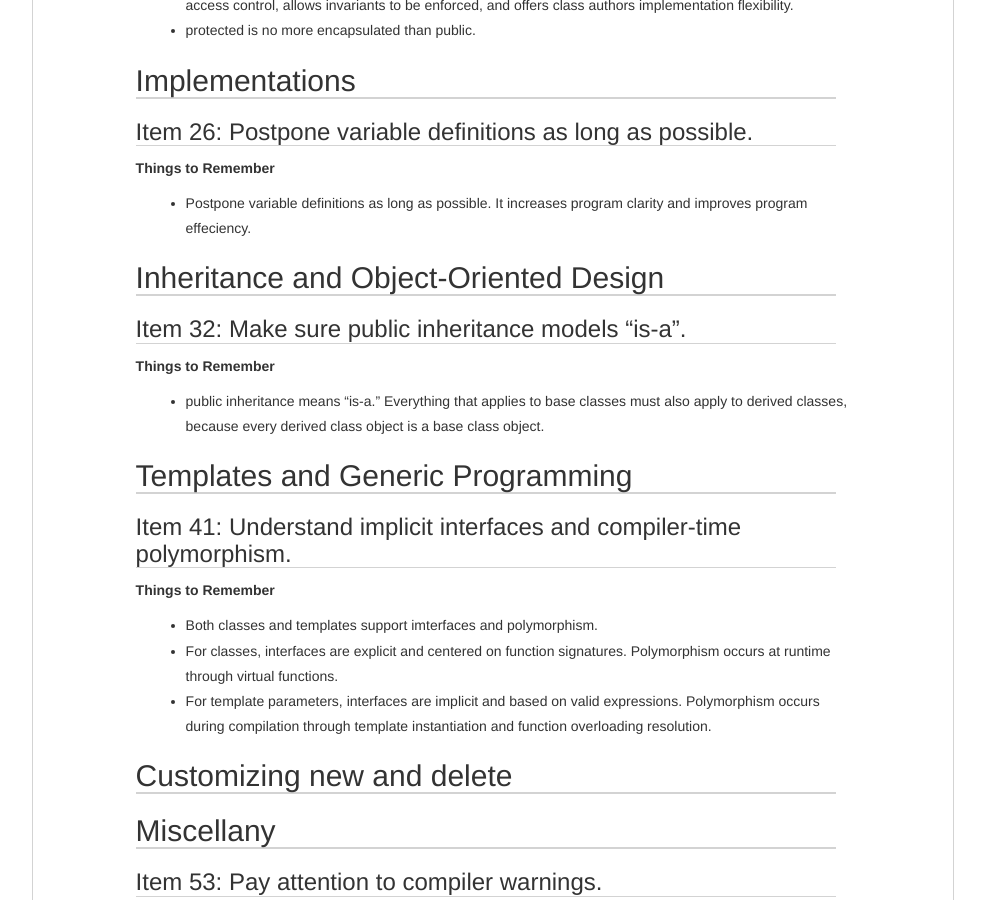
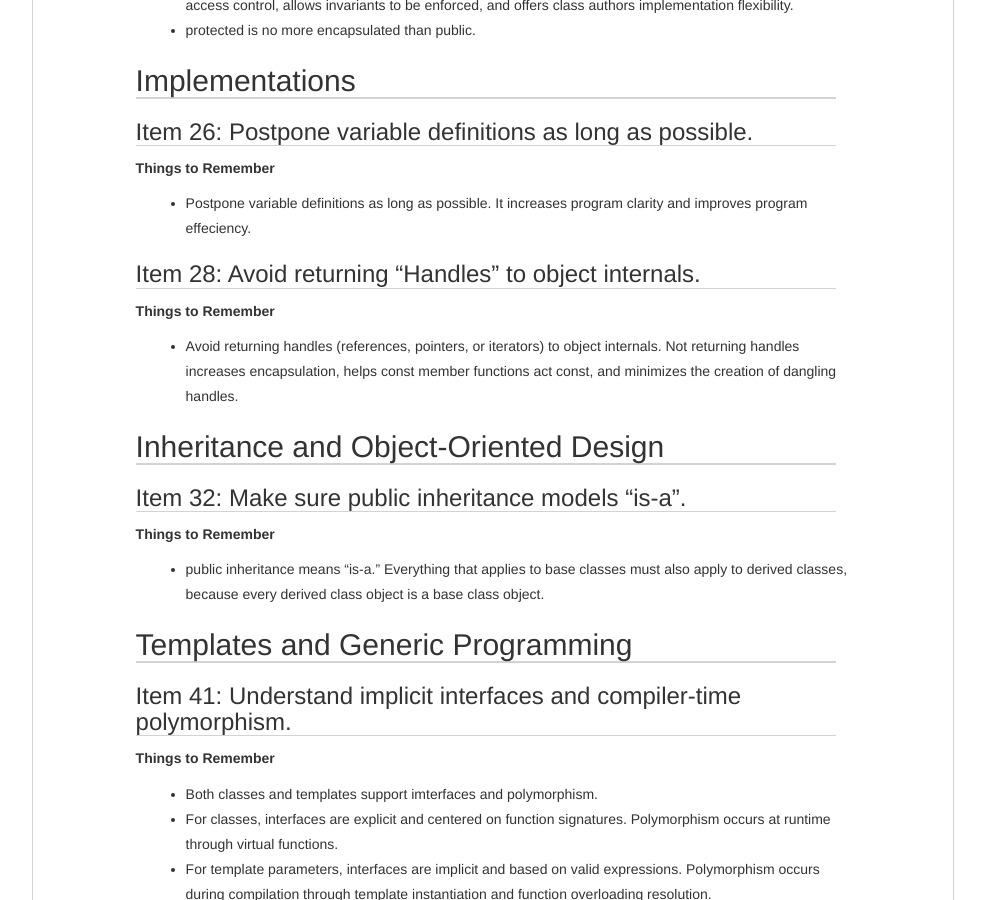
Before and after one commit to luli100/luli100.github.io, a Jekyll site: the page built from _posts/2021-02-02-effective-cpp.md, in a window 1280 px wide and 900 px high, scrolled down 3889 px. Shown: the whole window, without its empty margins (147-1132 px from the left). Built offline with Jekyll 4.4.1, drawn with Linux system fonts in a browser that asks for light colours.

Commit message:
Avoid returning 'Handles' to object internals

```diff
--- a/_posts/2021-02-02-effective-cpp.md
+++ b/_posts/2021-02-02-effective-cpp.md
@@ -154,6 +154,12 @@ enable: true
 
 - Postpone variable definitions as long as possible. It increases program clarity and improves program effeciency.
 
+### Item 28: Avoid returning "Handles" to object internals.
+
+**Things to Remember**
+
+- Avoid returning handles (references, pointers, or iterators) to object internals. Not returning handles increases encapsulation, helps const member functions act const, and minimizes the creation of dangling handles.
+
 ## Inheritance and Object-Oriented Design
 
 ### Item 32: Make sure public inheritance models "is-a".
```
